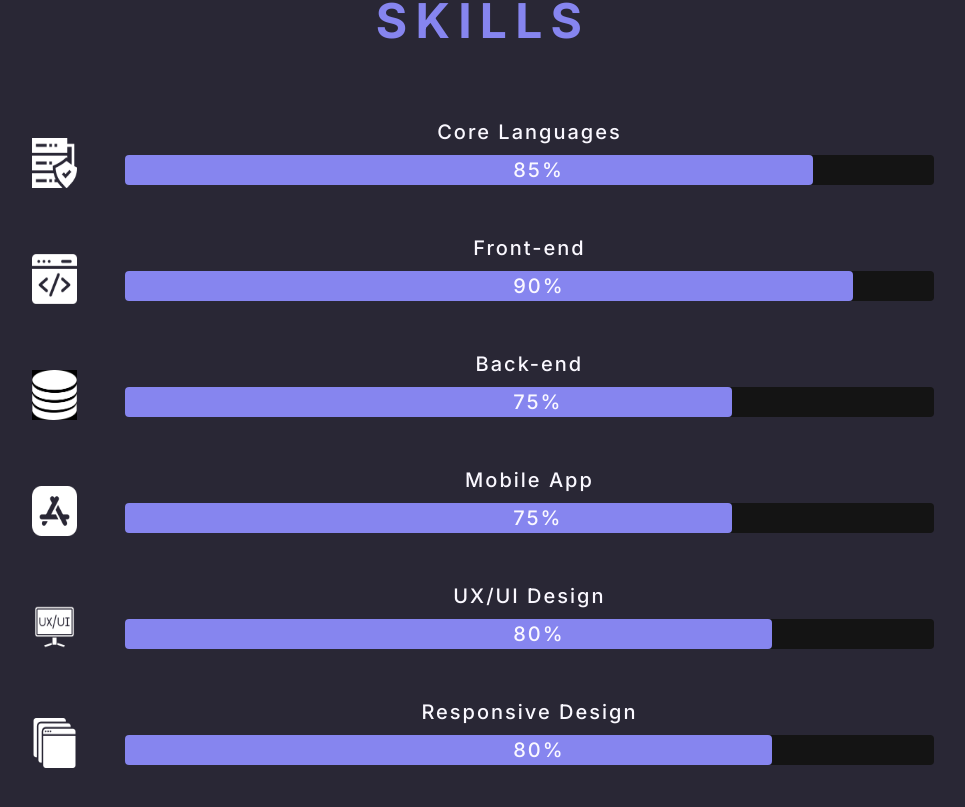
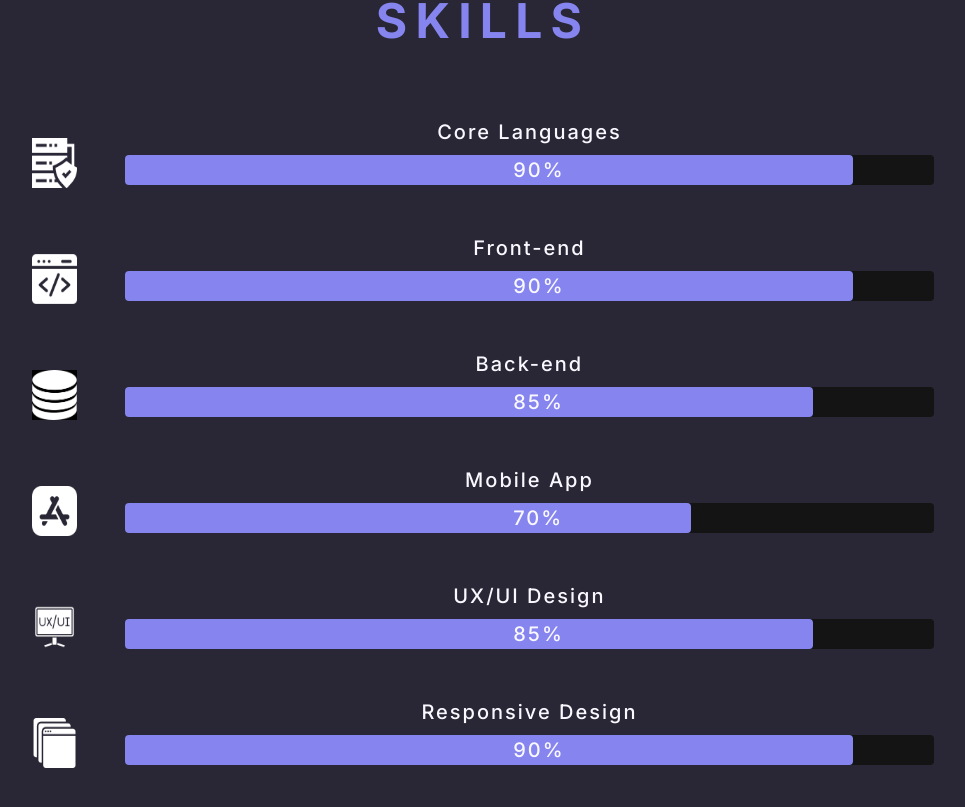
Before and after one commit to VannetNang/portfolio-website, a React (Vite) app: page / in a window 1280 px wide. Shown: the part 2406-3213 px from the top of the page, without its empty margins (157-1122 px from the left). Built offline with nearby package versions, Linux system fonts and the light colour scheme.

Commit message:
update iocn

```diff
--- a/index.html
+++ b/index.html
@@ -2,7 +2,7 @@
 <html lang="en">
   <head>
     <meta charset="UTF-8" />
-    <link rel="icon" type="image/svg+xml" href="/logo.png" />
+    <link rel="icon" type="image/svg+xml" href="/src/assets/icons/my_logo_full.png" />
     <link href="https://unpkg.com/aos@2.3.1/dist/aos.css" rel="stylesheet" />
     <meta name="viewport" content="width=device-width, initial-scale=1.0" />
     <title>My Portfolio</title>
--- a/src/pages/Skills.jsx
+++ b/src/pages/Skills.jsx
@@ -7,8 +7,8 @@ const Skills = () => {
     {
       icon: assets.framework_icon,
       name: "Core Languages",
-      details: "HTML, CSS, JavaScript, Node.js",
-      percent: "85%",
+      details: "HTML, CSS, JavaScript, PHP, Node.js",
+      percent: "90%",
     },
     {
       icon: assets.frontend_icon,
@@ -19,26 +19,26 @@ const Skills = () => {
     {
       icon: assets.database_icon,
       name: "Back-end",
-      details: "MongoDB, Express",
-      percent: "75%",
+      details: "MongoDB, Express, Laravel, SQLite",
+      percent: "85%",
     },
     {
       icon: assets.mobile_icon,
       name: "Mobile App",
       details: "Flutter",
-      percent: "75%",
+      percent: "70%",
     },
     {
       icon: assets.ux_ui_icon,
       name: "UX/UI Design",
       details: "Figma",
-      percent: "80%",
+      percent: "85%",
     },
     {
       icon: assets.responsive_icon,
       name: "Responsive Design",
       details: "Mobile-first, Cross-browser",
-      percent: "80%",
+      percent: "90%",
     },
   ];
 
```
Also changed, not shown: 1 other file (tests, documents, lock files or other folders).
